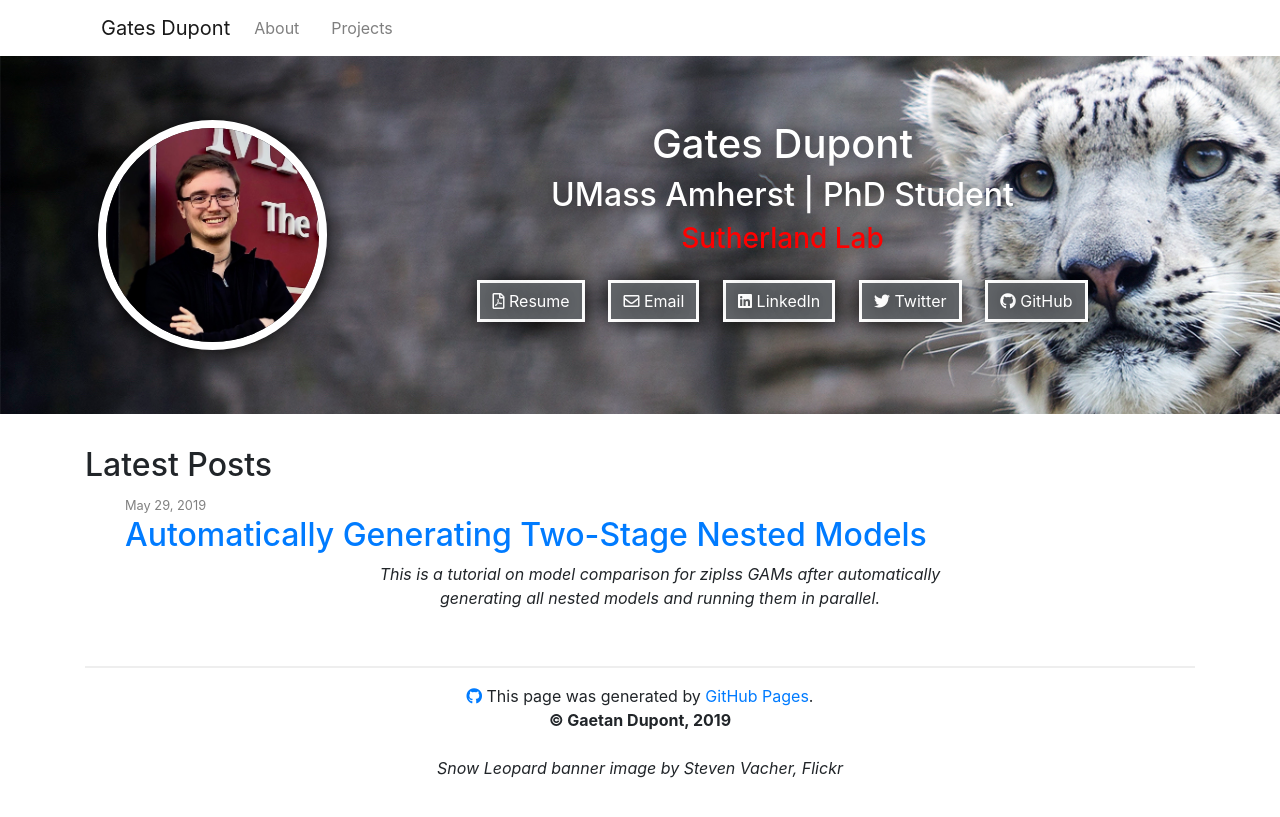
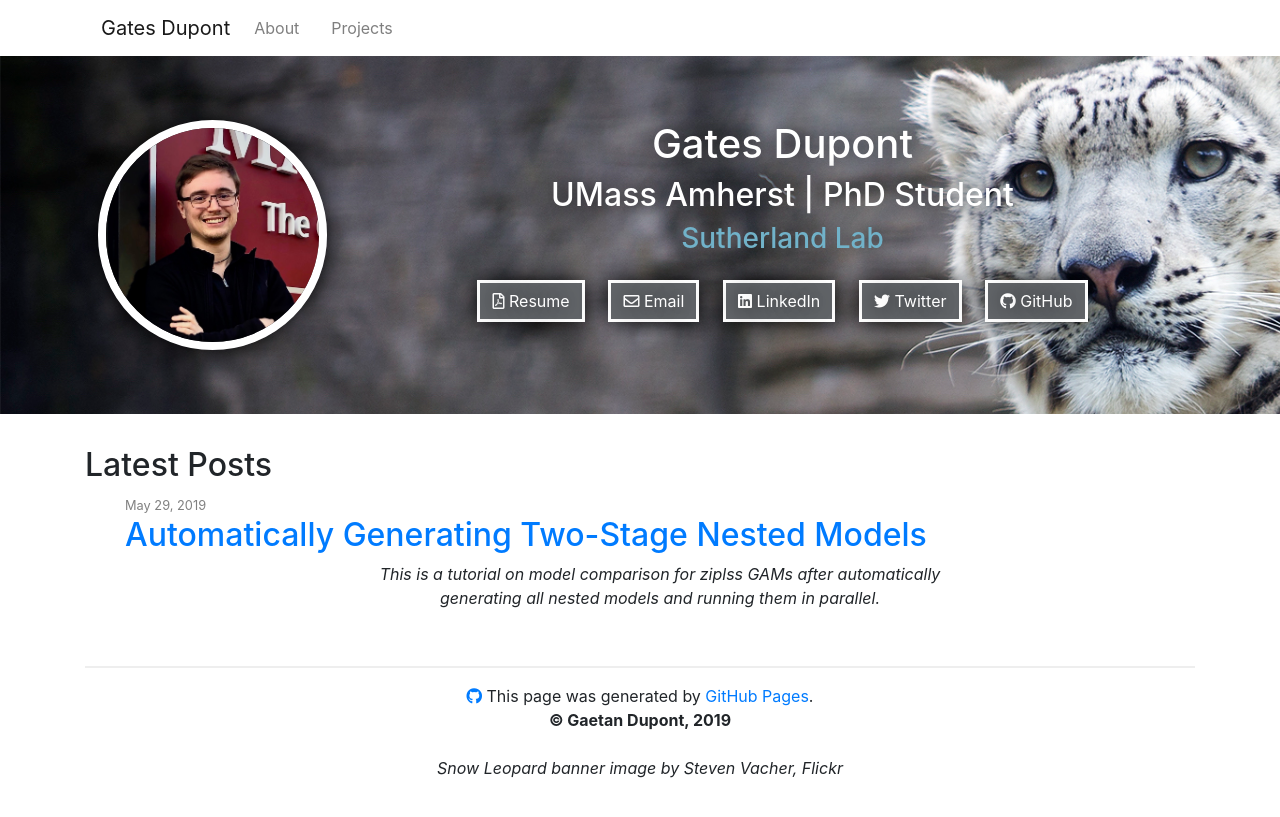
Before and after one commit to chrisyeh96/chrisyeh96.github.io, a Jekyll site: the page built from index.md, in a window 1280 px wide. Shown: the top 817 px of the page. Built offline with Jekyll 4.4.1, drawn with Linux system fonts in a browser that asks for light colours; nearby versions of some CDN libraries.

Commit message:
Update header.html

```diff
--- a/_includes/header.html
+++ b/_includes/header.html
@@ -11,7 +11,7 @@
       <div class="col-12 col-md-8 col-lg-9">
         <h1>Gates Dupont</h1>
         <h2>UMass Amherst | PhD Student</h2>
-        <h3><a href="https://www.sutherlandecology.com/" style="color:red">Sutherland Lab</a></h3>
+        <h3><a href="https://www.sutherlandecology.com/" style="color:#71b2c9">Sutherland Lab</a></h3>
 
         <!-- Contact -->
         <ul class="contact list-inline banner-social-buttons">
```
